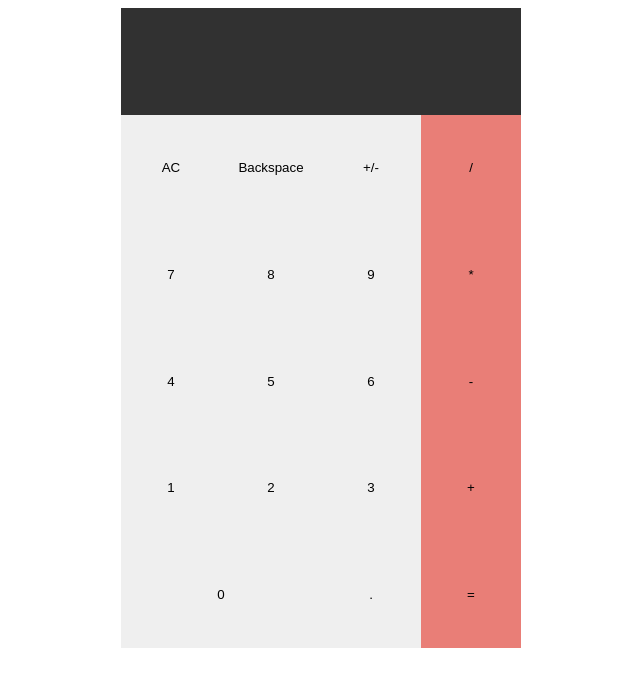
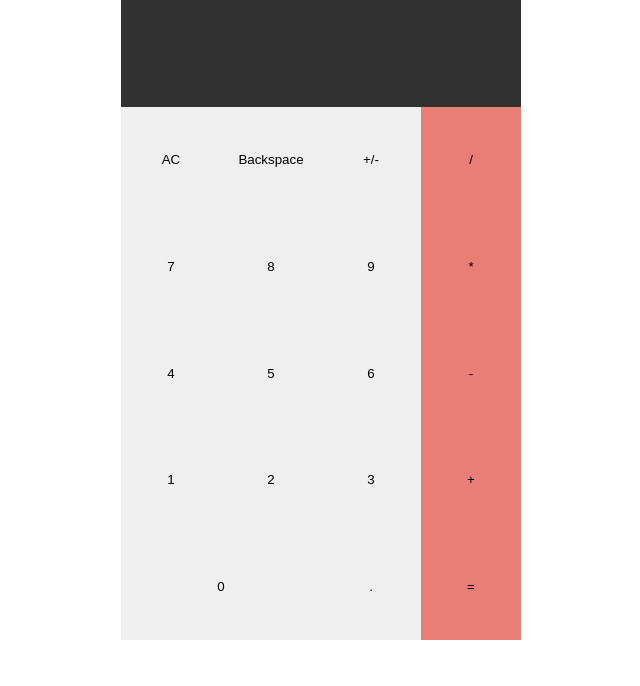
Before and after one commit to christopherarbelo/calculator-2, a plain HTML site: page index.html in a window 1280 px wide. Shown: the whole page, without its empty margins (319-959 px from the left). Drawn offline with Linux system fonts and the light colour scheme.

Commit message:
Add reset css and move stylesheets to dedicated directory

```diff
--- a/index.html
+++ b/index.html
@@ -4,7 +4,8 @@
         <meta charset="UTF-8">
         <meta name="viewport" content="width=device-width, initial-scale=1.0">
         <meta http-equiv="X-UA-Compatible" content="ie=edge">
-        <link rel="stylesheet" href="style.css">
+        <link rel="stylesheet" href="styles/reset.css">
+        <link rel="stylesheet" href="styles/style.css">
         <link rel="shortcut icon" href="favicon.png">
         <title>Calculator</title>
     </head>
--- /dev/null
+++ b/styles/reset.css
@@ -0,0 +1,43 @@
+html, body, div, span, applet, object, iframe,
+h1, h2, h3, h4, h5, h6, p, blockquote, pre,
+a, abbr, acronym, address, big, cite, code,
+del, dfn, em, img, ins, kbd, q, s, samp,
+small, strike, strong, sub, sup, tt, var,
+b, u, i, center,
+dl, dt, dd, ol, ul, li,
+fieldset, form, label, legend,
+table, caption, tbody, tfoot, thead, tr, th, td,
+article, aside, canvas, details, embed,
+figure, figcaption, footer, header, hgroup,
+menu, nav, output, ruby, section, summary,
+time, mark, audio, video {
+	margin: 0;
+	padding: 0;
+	border: 0;
+	font-size: 100%;
+	font: inherit;
+	vertical-align: baseline;
+}
+/* HTML5 display-role reset for older browsers */
+article, aside, details, figcaption, figure,
+footer, header, hgroup, menu, nav, section {
+	display: block;
+}
+body {
+	line-height: 1;
+}
+ol, ul {
+	list-style: none;
+}
+blockquote, q {
+	quotes: none;
+}
+blockquote:before, blockquote:after,
+q:before, q:after {
+	content: '';
+	content: none;
+}
+table {
+	border-collapse: collapse;
+	border-spacing: 0;
+}
```
Also changed, not shown: styles/style.css (renamed from style.css).
